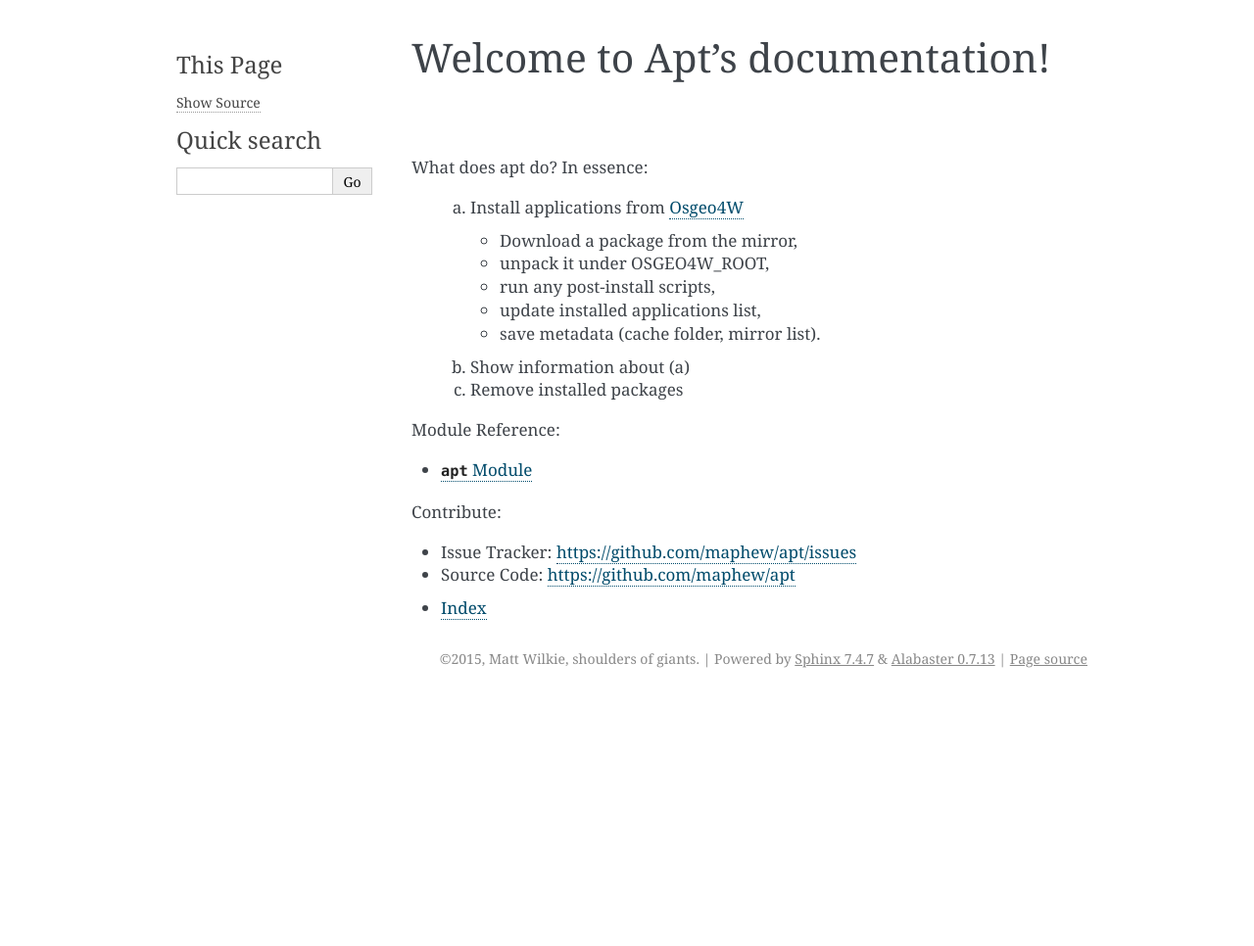
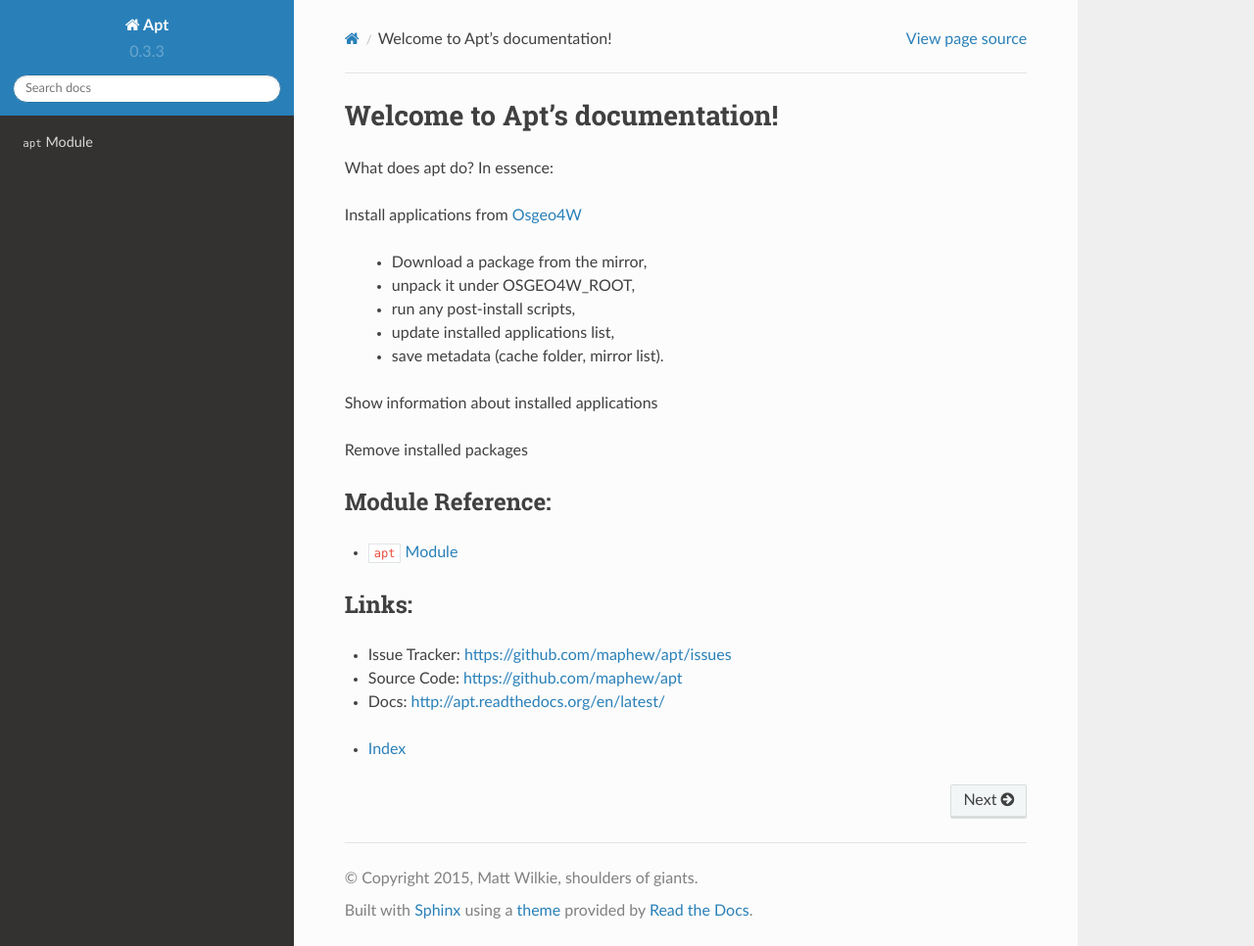
Before and after one commit to maphew/apt, a Sphinx documentation site: the page built from docs/source/index.rst, in a window 1280 px wide and 966 px high. Shown: the whole window at 98% size. Built offline with Sphinx 7.4.7 and the Read the Docs theme 2.0.0, drawn with Linux system fonts in a browser that asks for light colours.

Commit message:
switch to RTD default theme
...and tweak landing page

```diff
--- a/docs/source/conf.py
+++ b/docs/source/conf.py
@@ -114,7 +114,14 @@
 
 # The theme to use for HTML and HTML Help pages.  See the documentation for
 # a list of builtin themes.
-html_theme = 'alabaster'
+# html_theme = 'alabaster'
+# on_rtd is whether we are on readthedocs.org
+on_rtd = os.environ.get('READTHEDOCS', None) == 'True'
+if not on_rtd:  # only import and set the theme if we're building docs locally
+    import sphinx_rtd_theme
+    html_theme = 'sphinx_rtd_theme'
+    html_theme_path = [sphinx_rtd_theme.get_html_theme_path()]
+# otherwise, readthedocs.org uses their theme by default, so no need to specify it
 
 # Theme options are theme-specific and customize the look and feel of a theme
 # further.  For a list of options available for each theme, see the
--- a/docs/source/index.rst
+++ b/docs/source/index.rst
@@ -8,24 +8,23 @@
 
 What does apt do? In essence:
 
-    (a) Install applications from `Osgeo4W`_
+Install applications from `Osgeo4W`_
 
-        - Download a package from the mirror,
-        - unpack it under OSGEO4W_ROOT,
-        - run any post-install scripts,
-        - update installed applications list,
-        - save metadata (cache folder, mirror list).
+    - Download a package from the mirror,
+    - unpack it under OSGEO4W_ROOT,
+    - run any post-install scripts,
+    - update installed applications list,
+    - save metadata (cache folder, mirror list).
 
-    (b) Show information about (a)
+Show information about installed applications
 
-    (c) Remove installed packages
+Remove installed packages
 
 .. _Osgeo4W: http://trac.osgeo.org/osgeo4w/
 
 
-..  test force rtd autobuild
-
 Module Reference:
+----------------
 
 .. toctree::
    :maxdepth: 2
@@ -33,10 +32,12 @@
    apt
 
 
-Contribute:
+Links:
+------
 
 - Issue Tracker: https://github.com/maphew/apt/issues
 - Source Code: https://github.com/maphew/apt
+- Docs: http://apt.readthedocs.org/en/latest/
 
 * :ref:`genindex`
 
```
